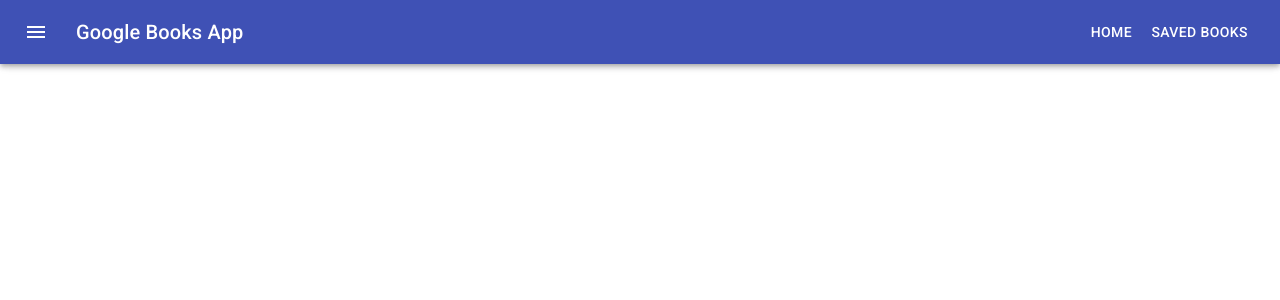
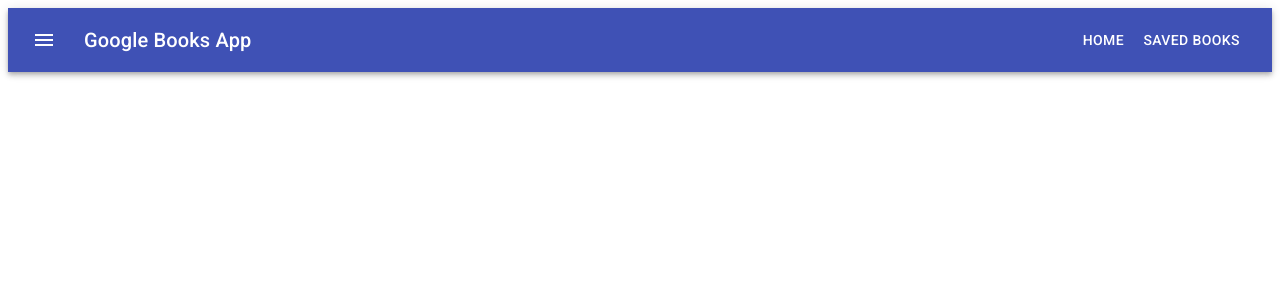
Before and after one commit to acerjak/googlebooksreact, a React (Create React App) app in the folder client/: page / in a window 1280 px wide. Shown: the top 300 px of the page. Built offline with nearby package versions, Linux system fonts and the light colour scheme.

Commit message:
navbar covering h1, updated useStyles

```diff
--- a/client/src/components/Navbar/Navbar.js
+++ b/client/src/components/Navbar/Navbar.js
@@ -28,7 +28,7 @@ const Navbar = () => {
     const classes = useStyles()
     return (
         <div className={classes.root}>
-            <AppBar>
+            <AppBar position="static">
                 <Toolbar>
                     <IconButton edge="start" className={classes.menuButton} color="inherit" aria-label="menu">
                         <MenuIcon />
```
